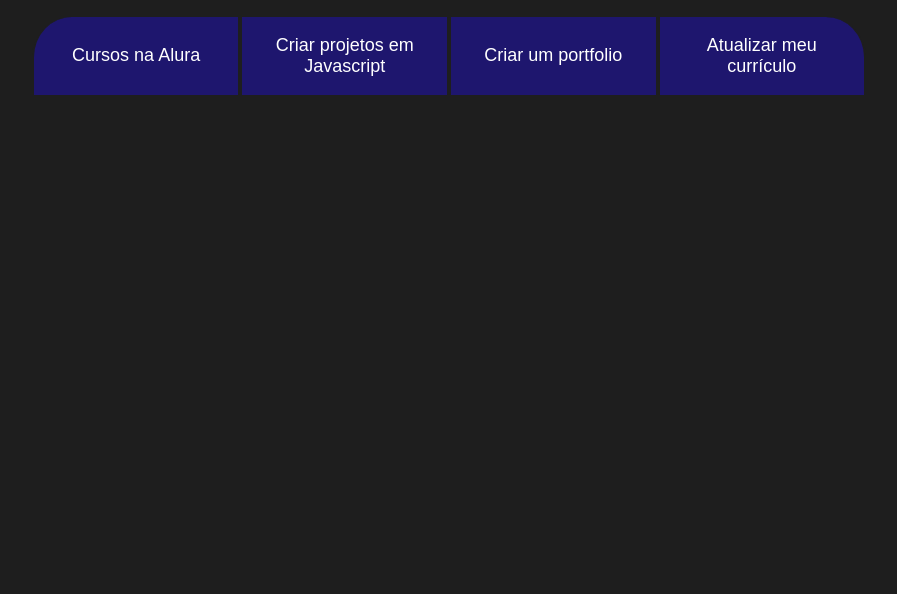
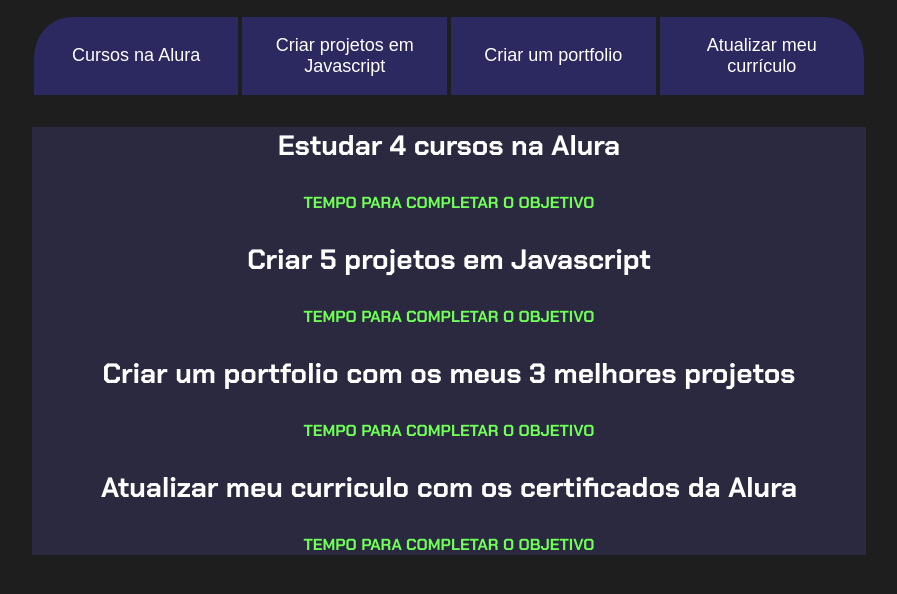
Before and after one commit to ionatan2/objetivos2024, a plain HTML site: page index.html in a window 1280 px wide. Shown: the part 62-656 px from the top of the page, without its empty margins (191-1088 px from the left). Drawn offline with Linux system fonts and the light colour scheme.

Commit message:
Add files via upload

```diff
--- a/index.html
+++ b/index.html
@@ -9,16 +9,40 @@
 
 
 </head>
-
 <body>
     <section class="conteudo-principal">
         <h2 class="titulo-principal">Meus Objetivos do ano<span>_<span></h2>
-<div class="botoes">
-        <button class="botao">Cursos na Alura</button>
+
+ <div class="conteudo">
+    <div class="botoes">
+        <button class="botao ativo">Cursos na Alura</button>
         <button class="botao">Criar projetos em Javascript</button>
         <button class="botao">Criar um portfolio</button>
         <button class="botao">Atualizar meu currículo</button>
- </div>
+    </div>
+    <div class="abas-textos">
+        <div class="aba-conteudo">
+            <h3 class="aba-conteudo-titulo-principal">Estudar 4 cursos na Alura</h3>
+            <h4 class="aba-conteudo-titulo-secundario">Tempo para completar o objetivo</h4>
+        </div>
+        <div class="aba-conteudo">
+            <h3 class="aba-conteudo-titulo-principal">Criar 5 projetos em Javascript</h3>
+            <h4 class="aba-conteudo-titulo-secundario">Tempo para completar o objetivo</h4>
+        </div>
+        <div class="aba-conteudo">
+            <h3 class="aba-conteudo-titulo-principal">Criar um portfolio com os meus 3 melhores projetos</h3>
+            <h4 class="aba-conteudo-titulo-secundario">Tempo para completar o objetivo</h4>
+        </div>
+        <div class="aba-conteudo">
+            <h3 class="aba-conteudo-titulo-principal">Atualizar meu curriculo com os certificados da Alura</h3>
+            <h4 class="aba-conteudo-titulo-secundario">Tempo para completar o objetivo</h4>
+        </div>
+    </div>
+</div>
+
 </section>
 
-</body></html>
+<script src="main.js"></script>
+
+</body>
+</html>
--- a/style.css
+++ b/style.css
@@ -6,8 +6,8 @@
     --verde: #6FFF57;
     --branco: #FFFFFF;
     --botao-ativo: #1E1E1E;
-    --botao-inativo: rgba(30, 15, 189, 0.5);
-    --texto-fundo: rgba(58, 55, 94, 0.3);
+    --botao-inativo: rgba(59, 50, 161, 0.5);
+    --texto-fundo: rgba(72, 66, 139, 0.3);
 
   }
 
@@ -71,4 +71,19 @@
     .botao:last-child {
         border-radius: 0 40px 0 0;
     }
+    .abas-textos{
+        background-color: var(--texto-fundo);
+    }
+
+
 }
+
+.aba-conteudo-titulo-principal{
+    font-size: 28px;
+    text-align: center;
+}
+.aba-conteudo-titulo-secundario{
+    text-align: center;
+    color: var(--verde);
+    text-transform: uppercase;
+}
```
Also changed, not shown: mine.js (added, +16 -0 lines).
